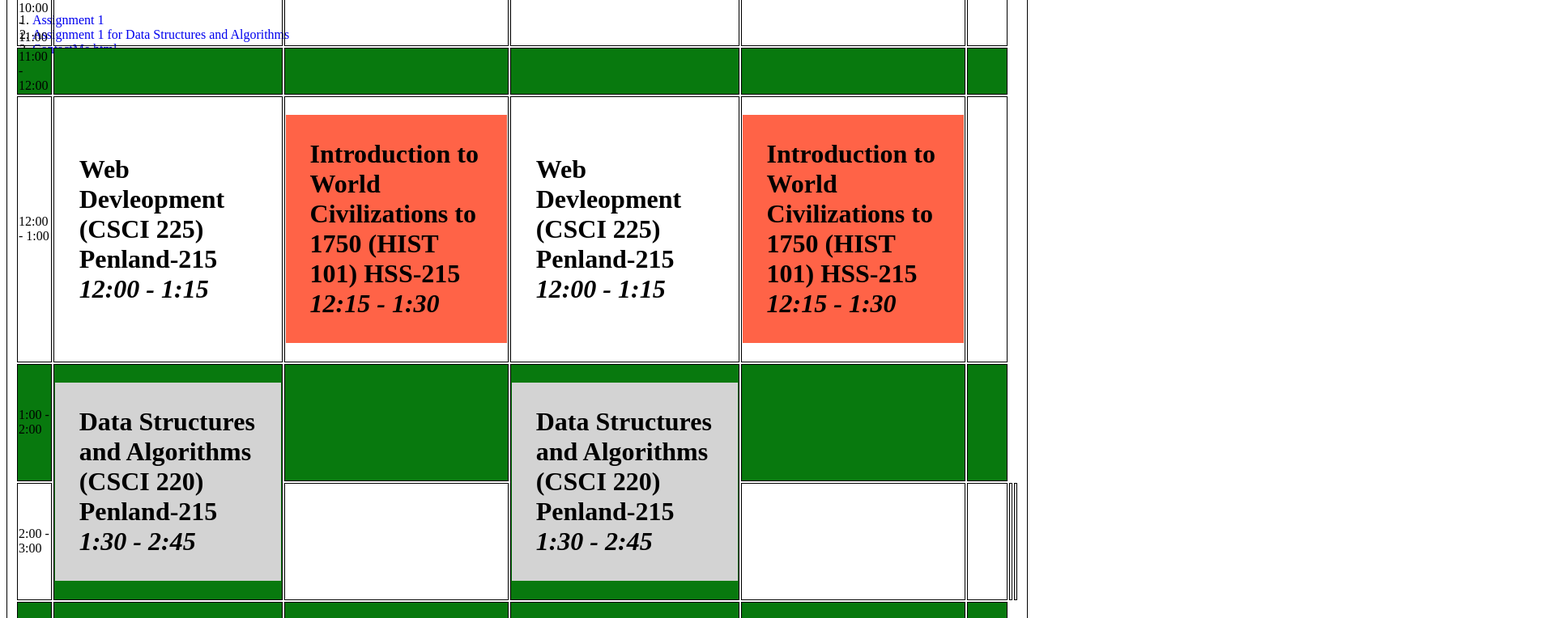
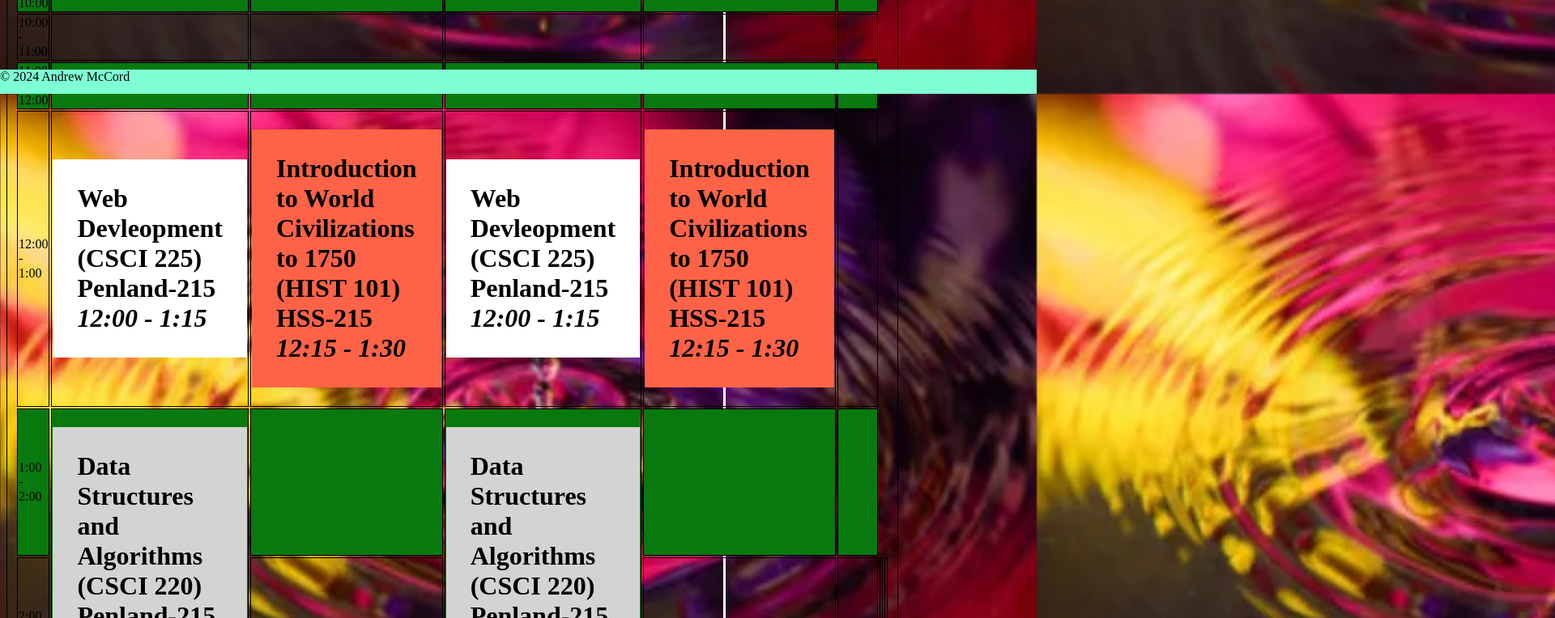
Before and after one commit to AndrewMcCord/CSCI225, a plain HTML site: page index.html in a window 1280 px wide. Shown: the part 684-1448 px from the top of the page at 81% size, 1920 px wide, since content can reach past the window. Drawn offline with Linux system fonts and the light colour scheme.

Commit message:
I am not yet finished. I will let you know when I am.

```diff
--- a/css/home.css
+++ b/css/home.css
@@ -28,30 +28,28 @@ div.introduction p{
 }
 
 div.introduction img{
-    width: 30%;
+    width: 10%;
     float: right;
 }
 div.navbar {
     right:18%;
 }
 
-div.extra1{
-    position: fixed;
-    float: right;
-    bottom:0;
-    left: 0;
-    width: 100%;
-    height: 30%;
-   /* background-image: url(../img/newspaper3.jpg); */
+body{
+    background-image: url(../img/water.webp);
+    background-repeat: no-repeat;
+    background-size: 100vw 100vh;
+    background-attachment: fixed;
 }
 
 div.assignment {
     position: absolute;
     float: right;
-    bottom:0;
-    left: 0;
-    width: 100%;
-    height: 30%;
+    bottom: 0;
+    top: 400px;
+    left: 1300px;
+    width: 50%;
+    height: 100%;
 }
 
 header h1{
@@ -99,8 +97,14 @@ nav ul li:last-child {
 }
 
 footer {
-    left:5%;
+    bottom: 0;
+    width: 100vw;
+    height: 30px;
+    left:0%;
+    position: fixed;
+    background-color: aquamarine;
 }
+
 div.extra2{
     position: fixed;
     bottom:0;
@@ -115,6 +119,10 @@ div.portfolio, div.address, div.schedule {
     border-right: 3px solid #fff;
     border-bottom: 3px solid #fff;
 }
+div.schedule{
+    width: 70%
+}
+
 
 div.portfolio {
     box-shadow: #3498db;
```
